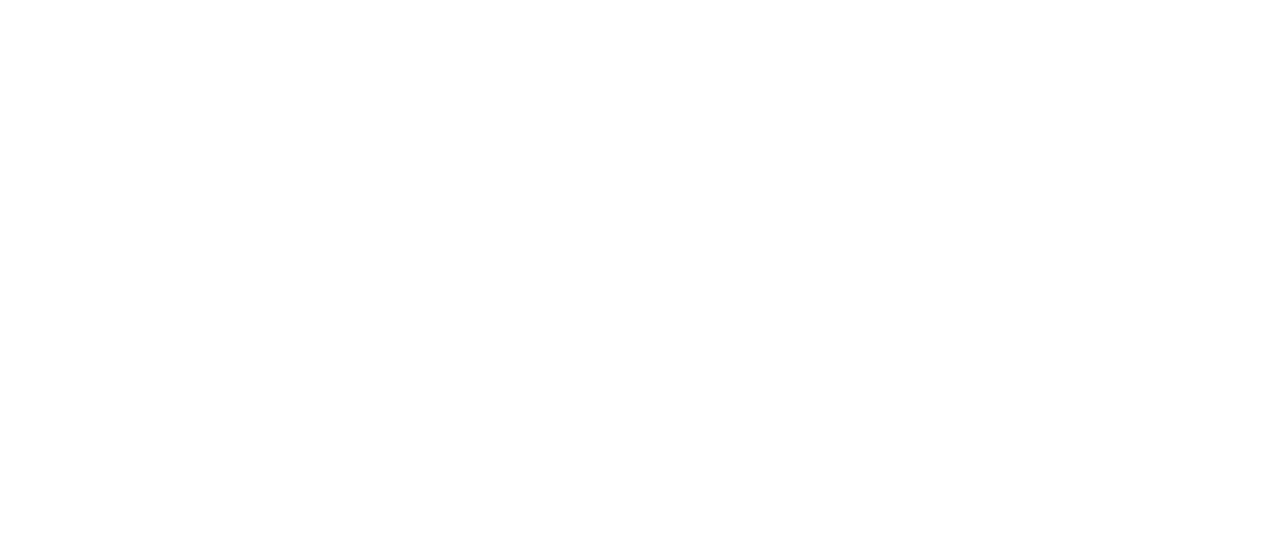
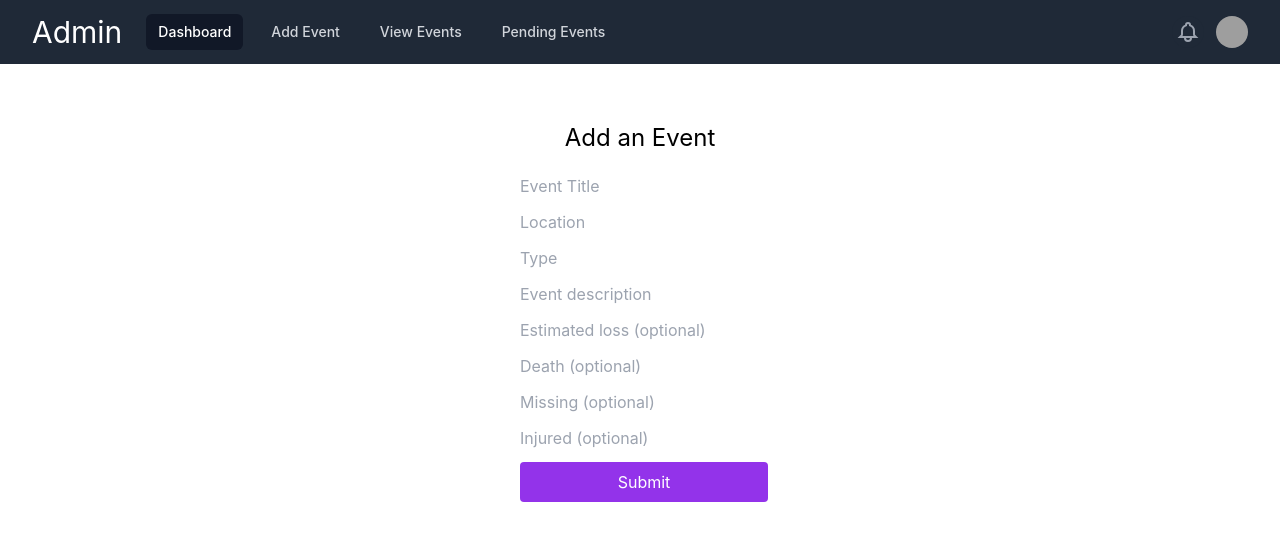
Before and after one commit to thenepaligamer/DisasterManagementSystems, a React (Vite) app in the folder FrontEnd/: page /admin/add-event in a window 1280 px wide. Before the commit this address had no page. Shown: the top 540 px of the page. Built offline with nearby package versions, Linux system fonts and the light colour scheme; grey boxes are pictures that could not be loaded.

Commit message:
basic navigation working

```diff
--- a/FrontEnd/src/App.jsx
+++ b/FrontEnd/src/App.jsx
@@ -3,26 +3,37 @@
 import {  Routes, Route, Link, Navigate } from 'react-router-dom';
 import './App.css';
 
+import AddEvent from "./components/AddEvent";
+import ViewEvents from "./components/ViewEvents";
+
 const Admin = React.lazy(() => import('./views/admin/Admin'));
 const Login = React.lazy(() => import('./views/admin/Login'));
 const Register = React.lazy(() => import('./views/admin/Register'));
 
+
 function App() {
 
-  const token = () => {
-    if(localStorage.getItem("userInfo"))
-    {
-      return JSON.parse(localStorage.getItem("userInfo")).access_token
-    }
-    return false
-  }
-  console.log(token())
   return (
     <div className="App">
       <Routes >
-        <Route path="/admin" element={token() ? <Admin /> : <Navigate to="/admin/login" replace={true} />} />
-        <Route path="/admin/login" element={<Login />} />
-        <Route path="/admin/register" element={<Register />} />
+        <Route path="admin/*" element={
+            <React.Suspense fallback={<><span>oops</span></>}>
+                <Admin />
+            </React.Suspense>
+        } >
+            <Route path="login" element={
+                <React.Suspense fallback={<><span>oops</span></>}>
+                    <Login />
+                </React.Suspense>
+            } />
+            <Route path="register" element={
+                <React.Suspense fallback={<><span>oops</span></>}>
+                    <Register />
+                </React.Suspense>
+            } />
+            <Route path="add-event" element={<AddEvent />} />
+            <Route path="view-events" element={<ViewEvents />} />
+        </Route>
       </Routes>
     </div>
   )
--- /dev/null
+++ b/FrontEnd/src/components/AddEvent.jsx
@@ -0,0 +1,35 @@
+
+export default function AddEvent() {
+    return (<>
+        <div className="flex space-x-2 flex-col justify-center items-center align-middle mt-[50px]">
+        <div className="text-2xl my-2">Add an Event</div>
+        <form action="" className="space-y-3 my-3 rounded">
+           <div className="">
+            <input type="text" className="" placeholder="Event Title" required/>
+           </div>
+           <div>
+            <input type="text" placeholder="Location" required/>
+           </div>
+           <div>
+            <input type="text" placeholder="Type" required/>
+           </div>
+           <div>
+            <input type="text" placeholder="Event description" required/>
+           </div>
+           <div>
+            <input type="text" placeholder="Estimated loss (optional)"/>
+           </div>
+           <div>
+            <input type="text" placeholder="Death (optional)"/>
+           </div>
+           <div>
+            <input type="text" placeholder="Missing (optional)"/>
+           </div>
+           <div>
+            <input type="text" placeholder="Injured (optional)"/>
+           </div>
+           <button type="submit" className=" bg-purple-600 text-white w-full h-10 rounded">Submit</button>
+        </form>
+    </div>
+    </>)
+}
--- /dev/null
+++ b/FrontEnd/src/components/ViewEvents.jsx
@@ -0,0 +1,10 @@
+
+export default function ViewEvents() {
+    return(
+        <>
+            <div>
+
+            </div>
+        </>
+    )
+}
--- a/FrontEnd/src/components/admin/NavBar.jsx
+++ b/FrontEnd/src/components/admin/NavBar.jsx
@@ -1,10 +1,14 @@
 import {useState} from "react";
+import {NavLink} from "react-router-dom";
 
 export default function NavBar(){
 const [isOpen, setIsOpen] = useState(false);
     function dropdown(){
         console.log("dropdown");
         setIsOpen(!isOpen);
+    }
+    function ok() {
+        console.log("ok");
     }
     return(
         <>
@@ -32,13 +36,18 @@
                             </div>
                             <div className="hidden sm:block sm:ml-6">
                                 <div className="flex space-x-4">
-                                    <a href="#" className="bg-gray-900 text-white px-3 py-2 rounded-md text-sm font-medium" aria-current="page">Dashboard</a>
-
-                                    <a href="#" className="text-gray-300 hover:bg-gray-700 hover:text-white px-3 py-2 rounded-md text-sm font-medium">Add Event</a>
-
-                                    <a href="#" className="text-gray-300 hover:bg-gray-700 hover:text-white px-3 py-2 rounded-md text-sm font-medium">View Event</a>
-
-                                    <a href="#" className="text-gray-300 hover:bg-gray-700 hover:text-white px-3 py-2 rounded-md text-sm font-medium">Pending Events</a>
+                                    <NavLink to="dashboard" className="bg-gray-900 text-white px-3 py-2 rounded-md text-sm font-medium">
+                                        <span className="" aria-current="page">Dashboard</span>
+                                    </NavLink>
+                                    <NavLink to="add-event" className="text-gray-300 hover:bg-gray-700 hover:text-white px-3 py-2 rounded-md text-sm font-medium">
+                                        <span>Add Event</span>
+                                    </NavLink>
+                                    <NavLink to="view-events" className="text-gray-300 hover:bg-gray-700 hover:text-white px-3 py-2 rounded-md text-sm font-medium">
+                                        <span >View Events</span>
+                                    </NavLink>
+                                    <NavLink to="pending-event" className="text-gray-300 hover:bg-gray-700 hover:text-white px-3 py-2 rounded-md text-sm font-medium">
+                                    <span>Pending Events</span>
+                                    </NavLink>
                                 </div>
                             </div>
                         </div>
@@ -59,11 +68,9 @@
                                         <img className="h-8 w-8 rounded-full" src="https://images.unsplash.com/photo-1472099645785-5658abf4ff4e?ixlib=rb-1.2.1&ixid=eyJhcHBfaWQiOjEyMDd9&auto=format&fit=facearea&facepad=2&w=256&h=256&q=80" alt="" />
                                     </button>
                                 </div>
-
-
                                 {isOpen && <div className="origin-top-right absolute right-0 mt-2 w-48 rounded-md shadow-lg py-1 bg-white ring-1 ring-black ring-opacity-5 focus:outline-none" role="menu" aria-orientation="vertical" aria-labelledby="user-menu-button" tabIndex="-1">
                                     <a href="#" className="block px-4 py-2 text-sm text-gray-700" role="menuitem" tabIndex="-1" id="user-menu-item-0">Your Profile</a>
-                                    <a href="#" className="block px-4 py-2 text-sm text-gray-700" role="menuitem" tabIndex="-1" id="user-menu-item-1">Settings</a>
+                                    <a href="#" className="block px-4 py-2 text-sm text-gray-700" role="menuitem" tabIndex="-1" id="user-menu-item-1" onClick={ok}>Settings</a>
                                     <a href="#" className="block px-4 py-2 text-sm text-gray-700" role="menuitem" tabIndex="-1" id="user-menu-item-2">Sign out</a>
                                 </div>}
                             </div>
--- a/FrontEnd/src/views/admin/Admin.jsx
+++ b/FrontEnd/src/views/admin/Admin.jsx
@@ -1,7 +1,8 @@
 import NavBar from "../../components/admin/NavBar";
-
+import { Outlet} from "react-router-dom";
 export default function Admin() {
     return (<>
-        <div><NavBar /></div>
+        <NavBar/>
+        <Outlet/>
     </>)
 }
--- a/FrontEnd/src/views/admin/Login.jsx
+++ b/FrontEnd/src/views/admin/Login.jsx
@@ -1,11 +1,13 @@
 import {useState, useEffect} from 'react';
-import { Navigate } from "react-router";
+import { useNavigate,w } from "react-router-dom";
 
 
 export default function Login (){
 
     const [isLoggedIn, setIsLoggedIn] = useState(false);
     const [userInfo, setUserInfo] = useState({});
+
+    const navigate = useNavigate();
 
     const submit = async (e) => {
         e.preventDefault();
@@ -16,28 +18,32 @@
 
         formData.append('email', email);
         formData.append('password', password);
-
+        try{
         const res = await fetch("http://localhost:8000/api/login", {
             method: 'POST',
             body: formData,
         })
         const credentials = await res.json()
+        console.log(credentials);
         if(credentials.access_token) {
             setIsLoggedIn(true);
             setUserInfo(credentials);
+          }}
+        catch(err){
+            console.log(err);
         }
     }
 
     useEffect(() => {
         if(isLoggedIn) {
+            console.log("logged in")
+            navigate('/admin', {replace: true});
             localStorage.setItem("userInfo", JSON.stringify(userInfo));
+
         }
     },[isLoggedIn])
 
-if(isLoggedIn) {
-    return <Navigate to="/admin" replace={true}/>
-}
-else{
+
  return (<div>
         <div className="flex flex-col justify-center items-center align-middle mt-[150px]">
         <div className="text-3xl">DMS Admin Login</div>
@@ -56,4 +62,3 @@
         </div>
  </div> )
 }
-}
```
Also changed, not shown: FrontEnd/src/components/EventsCard.jsx (added).
